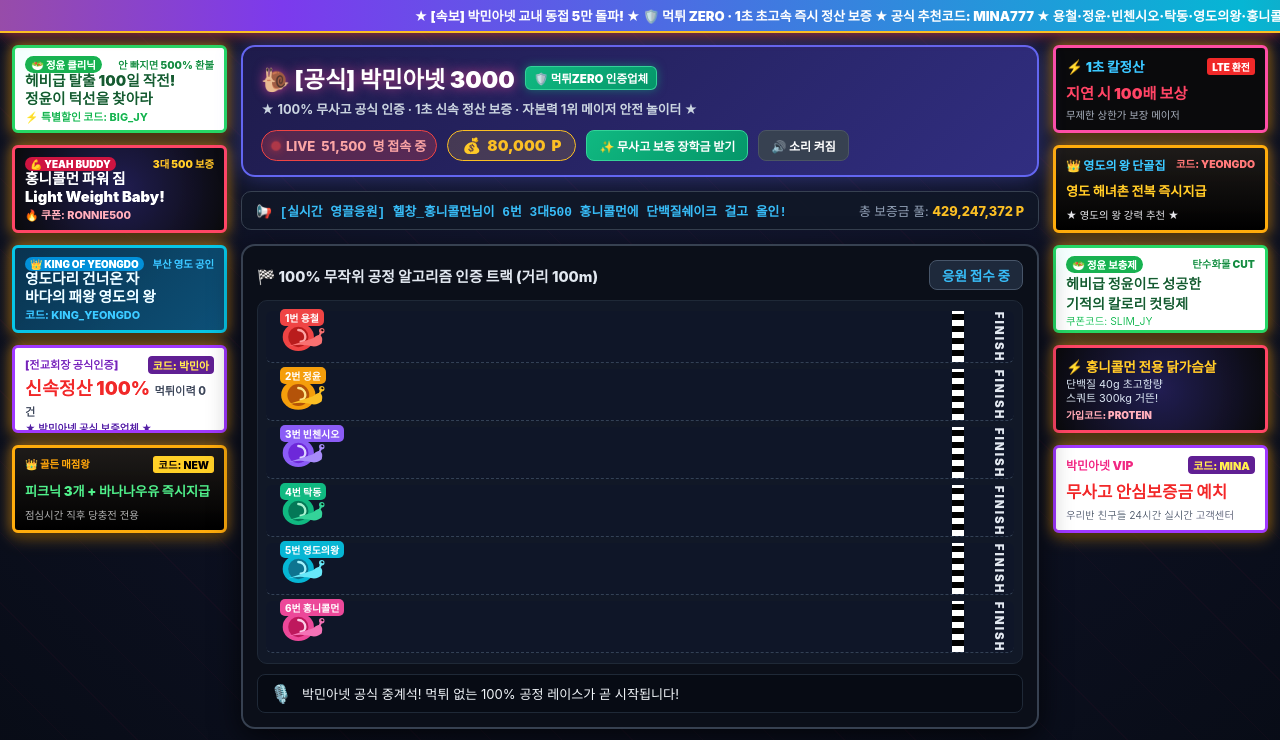
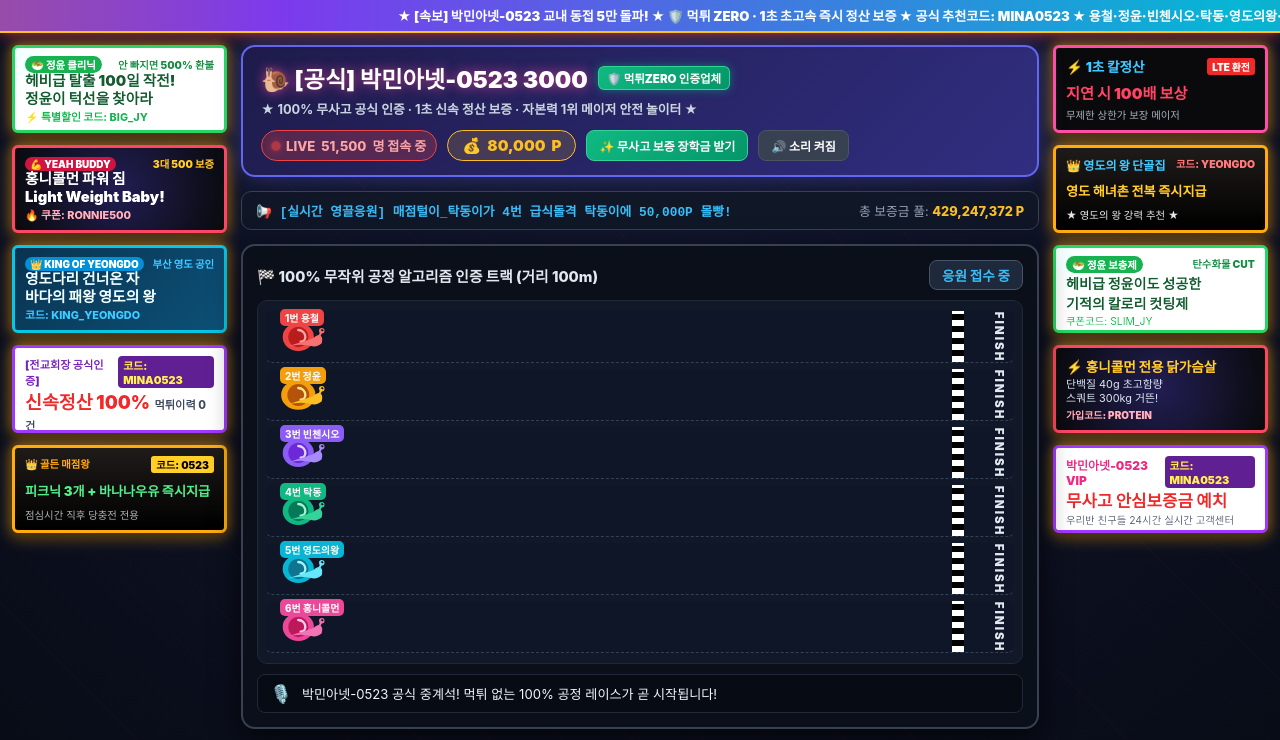
Before and after one commit to Yasking1002/YasLab, a plain HTML site: page index.html in a window 1280 px wide. Both pictures are taken after a click on the button "✨ 무사고 보증 장학금 받기". Shown: the top 740 px of the page. Drawn offline with Linux system fonts and the light colour scheme.

Commit message:
박민아넷 0523
ㅇㅇㅇㅇㅇ

```diff
--- a/index.html
+++ b/index.html
@@ -3,7 +3,7 @@
 <head>
   <meta charset="UTF-8">
   <meta name="viewport" content="width=device-width, initial-scale=1.0">
-  <title>🏆 [공식] 박민아넷 3000 (Snail Derby - 공식 인증 메이저)</title>
+  <title>🏆 [공식] 박민아넷-0523 (Snail Derby - 공식 인증 메이저)</title>
   <style>
     :root {
       --bg-dark: #070b14;
@@ -512,7 +512,7 @@
       align-items: center;
     }
 
-    /* 6마리 달팽이 그리드 */
+    /* 6마리 달팽이 그리드 (3x2) */
     .snail-cards {
       display: grid;
       grid-template-columns: repeat(3, 1fr);
@@ -789,19 +789,16 @@
 <body>
   <canvas id="confetti-canvas"></canvas>
 
-  <!-- 최상단 박민아넷 롤링 전광판 -->
+  <!-- 최상단 박민아넷-0523 롤링 전광판 -->
   <div class="top-marquee-strip">
     <div class="top-marquee-content">
-      ★ [속보] 박민아넷 교내 동접 5만 돌파! ★ 🛡️ 먹튀 ZERO · 1초 초고속 즉시 정산 보증 ★ 공식 추천코드: MINA777 ★ 용철·정윤·빈첸시오·탁동·영도의왕·홍니콜먼 세기의 6인 매치 ★ 수학적 100% 무작위 공정 알고리즘 인증 ★ 정보선생님도 인정한 메이저 1위 놀이터 ★
+      ★ [속보] 박민아넷-0523 교내 동접 5만 돌파! ★ 🛡️ 먹튀 ZERO · 1초 초고속 즉시 정산 보증 ★ 공식 추천코드: MINA0523 ★ 용철·정윤·빈첸시오·탁동·영도의왕·홍니콜먼 세기의 6인 매치 ★ 수학적 100% 무작위 공정 알고리즘 인증 ★ 정보선생님도 인정한 메이저 1위 놀이터 ★
     </div>
   </div>
 
   <div class="layout-wrapper">
-    <!-- ==========================================
-         좌측 사이드바 배너 (정윤 다이어트 광고 포함)
-         ========================================== -->
+    <!-- 좌측 사이드바 배너 -->
     <aside class="banner-sidebar">
-      <!-- ★ 유머 정윤이 다이어트 광고 배너 ★ -->
       <div class="ad-banner banner-diet" onclick="bannerClick('정윤 다이어트')">
         <div style="display:flex; justify-content:space-between; align-items:center;">
           <span class="diet-tag">🥗 정윤 클리닉</span>
@@ -813,7 +810,6 @@
         <div style="font-size:0.68rem; font-weight:800; color:#16a34a;">⚡ 특별할인 코드: BIG_JY</div>
       </div>
 
-      <!-- 홍니콜먼 헬스장 배너 -->
       <div class="ad-banner banner-gym" onclick="bannerClick('홍니콜먼 헬스')">
         <div style="display:flex; justify-content:space-between; align-items:center;">
           <span style="background:#be123c; color:#fff; font-size:0.62rem; font-weight:900; padding:1px 5px; border-radius:10px;">💪 YEAH BUDDY</span>
@@ -825,7 +821,6 @@
         <div style="font-size:0.68rem; font-weight:800; color:#fda4af;">🔥 쿠폰: RONNIE500</div>
       </div>
 
-      <!-- 영도의 왕 배너 -->
       <div class="ad-banner banner-king" onclick="bannerClick('영도의 왕')">
         <div style="display:flex; justify-content:space-between; align-items:center;">
           <span style="background:#0284c7; color:#fff; font-size:0.62rem; font-weight:900; padding:1px 5px; border-radius:10px;">👑 KING OF YEONGDO</span>
@@ -840,30 +835,27 @@
       <div class="ad-banner banner-major" onclick="bannerClick('공식 매점쿠폰')">
         <div style="display:flex; justify-content:space-between;">
           <span style="font-size:0.7rem; font-weight:900; color:#6b21a8;">[전교회장 공식인증]</span>
-          <span style="background:#581c87; color:#fde047; font-size:0.68rem; font-weight:900; padding:1px 5px; border-radius:4px;">코드: 박민아</span>
+          <span style="background:#581c87; color:#fde047; font-size:0.68rem; font-weight:900; padding:1px 5px; border-radius:4px;">코드: MINA0523</span>
         </div>
         <div>
           <span class="big-red">신속정산 100%</span>
           <span style="font-size:0.7rem; font-weight:800; color:#374151;"> 먹튀이력 0건</span>
         </div>
-        <div style="font-size:0.65rem; color:#4c1d95; font-weight:700;">★ 박민아넷 공식 보증업체 ★</div>
+        <div style="font-size:0.65rem; color:#4c1d95; font-weight:700;">★ 박민아넷-0523 공식 보증업체 ★</div>
       </div>
 
       <div class="ad-banner banner-gold" onclick="bannerClick('골든 스낵바')">
         <div style="display:flex; justify-content:space-between;">
           <span style="font-size:0.65rem; color:#f59e0b; font-weight:900;">👑 골든 매점왕</span>
-          <span style="background:#fbbf24; color:#000; font-size:0.65rem; font-weight:900; padding:1px 5px; border-radius:3px;">코드: NEW</span>
+          <span style="background:#fbbf24; color:#000; font-size:0.65rem; font-weight:900; padding:1px 5px; border-radius:3px;">코드: 0523</span>
         </div>
         <div style="font-size:0.82rem; font-weight:900; color:#4ade80;">피크닉 3개 + 바나나우유 즉시지급</div>
         <div style="font-size:0.65rem; color:#a3a3a3;">점심시간 직후 당충전 전용</div>
       </div>
     </aside>
 
-    <!-- ==========================================
-         중앙: 메인 경기장 & 배팅 구역
-         ========================================== -->
+    <!-- 중앙: 메인 경기장 & 배팅 구역 -->
     <div class="container">
-      <!-- 모바일용 배너 그리드 -->
       <div class="banner-grid-horizontal">
         <div class="ad-banner banner-diet" onclick="bannerClick('정윤 다이어트')">
           <div style="display:flex; justify-content:space-between;">
@@ -884,11 +876,11 @@
         </div>
       </div>
 
-      <!-- 상단 헤더 (인증/안전/노먹튀 강조) -->
+      <!-- 상단 헤더 -->
       <header>
         <div class="title-group">
           <div class="title-row">
-            <h1>🐌 [공식] 박민아넷 3000</h1>
+            <h1>🐌 [공식] 박민아넷-0523 3000</h1>
             <span class="safe-badge">🛡️ 먹튀ZERO 인증업체</span>
           </div>
           <p>★ 100% 무사고 공식 인증 · 1초 신속 정산 보증 · 자본력 1위 메이저 안전 놀이터 ★</p>
@@ -920,7 +912,7 @@
         </div>
       </div>
 
-      <!-- 트랙 경기장 (6개 레인) -->
+      <!-- 트랙 경기장 -->
       <div class="stadium">
         <div class="stadium-header">
           <div class="stadium-title">
@@ -930,7 +922,7 @@
         </div>
 
         <div class="track-container">
-          <!-- 1번 레인: 질주본능 용철이 -->
+          <!-- 1번 레인: 용철이 -->
           <div class="lane" id="lane-1">
             <div class="finish-line"></div>
             <div class="finish-text">FINISH</div>
@@ -948,7 +940,7 @@
             </div>
           </div>
 
-          <!-- 2번 레인: 헤비급폭격기 정윤이 -->
+          <!-- 2번 레인: 정윤이 -->
           <div class="lane" id="lane-2">
             <div class="finish-line"></div>
             <div class="finish-text">FINISH</div>
@@ -966,7 +958,7 @@
             </div>
           </div>
 
-          <!-- 3번 레인: 성스러운 빈첸시오 -->
+          <!-- 3번 레인: 빈첸시오 -->
           <div class="lane" id="lane-3">
             <div class="finish-line"></div>
             <div class="finish-text">FINISH</div>
@@ -984,7 +976,7 @@
             </div>
           </div>
 
-          <!-- 4번 레인: 급식돌격대 탁동이 -->
+          <!-- 4번 레인: 탁동이 -->
           <div class="lane" id="lane-4">
             <div class="finish-line"></div>
             <div class="finish-text">FINISH</div>
@@ -1020,7 +1012,7 @@
             </div>
           </div>
 
-          <!-- 6번 레인: 3대500 홍니콜먼 -->
+          <!-- 6번 레인: 홍니콜먼 -->
           <div class="lane" id="lane-6">
             <div class="finish-line"></div>
             <div class="finish-text">FINISH</div>
@@ -1042,7 +1034,7 @@
         <!-- 중계 해설 자막 -->
         <div class="commentary-box">
           <span style="color:#ef4444; font-size:1.1rem;">🎙️</span>
-          <span id="commentary-text">박민아넷 공식 중계석! 먹튀 없는 100% 공정 레이스가 곧 시작됩니다!</span>
+          <span id="commentary-text">박민아넷-0523 공식 중계석! 먹튀 없는 100% 공정 레이스가 곧 시작됩니다!</span>
         </div>
       </div>
 
@@ -1053,7 +1045,7 @@
           <span style="font-size: 0.8rem; color: #10b981; font-weight: bold;">*조작 없음! 6마리 모두 수학적으로 16.6% 공정 확률</span>
         </div>
 
-        <!-- 6마리 카드 그리드 (3x2) -->
+        <!-- 6마리 카드 그리드 -->
         <div class="snail-cards">
           <!-- 1번: 용철이 -->
           <div class="snail-card selected" id="card-1" onclick="selectSnail(1)">
@@ -1205,9 +1197,7 @@
       </div>
     </div>
 
-    <!-- ==========================================
-         우측 사이드바: 메이저 배너 도배
-         ========================================== -->
+    <!-- 우측 사이드바: 메이저 배너 도배 -->
     <aside class="banner-sidebar">
       <div class="ad-banner banner-neon" onclick="bannerClick('1초 신속출금')">
         <div style="display:flex; justify-content:space-between; align-items:center;">
@@ -1249,8 +1239,8 @@
 
       <div class="ad-banner banner-major" onclick="bannerClick('박민아 팬클럽')">
         <div style="display:flex; justify-content:space-between;">
-          <span style="font-size:0.75rem; font-weight:900; color:#db2777;">박민아넷 VIP</span>
-          <span style="background:#581c87; color:#fde047; font-size:0.68rem; font-weight:900; padding:1px 5px; border-radius:4px;">코드: MINA</span>
+          <span style="font-size:0.75rem; font-weight:900; color:#db2777;">박민아넷-0523 VIP</span>
+          <span style="background:#581c87; color:#fde047; font-size:0.68rem; font-weight:900; padding:1px 5px; border-radius:4px;">코드: MINA0523</span>
         </div>
         <div class="big-red" style="font-size:1.05rem;">무사고 안심보증금 예치</div>
         <div style="font-size:0.65rem; color:#4b5563;">우리반 친구들 24시간 실시간 고객센터</div>
@@ -1283,7 +1273,6 @@
     let onlineUsers = 51480;
     let basePool = 428950000;
 
-    // 6마리 달팽이 라인업
     const snailStats = [
       { name: '1번 질주본능 용철이', color: '#ef4444', odds: 4.50, count: 14200, pool: 120000000 },
       { name: '2번 헤비급폭격 정윤이', color: '#f59e0b', odds: 4.80, count: 13100, pool: 110000000 },
@@ -1293,14 +1282,14 @@
       { name: '6번 3대500 홍니콜먼', color: '#ec4899', odds: 6.00, count: 9800, pool: 82000000 }
     ];
 
-    // 이스터에그 알림 메시지
     const bannerFunnyQuotes = [
+      "🎂 담임선생님 생신(05.23) 축하드립니다! 전교생 무료 보증 쿠폰 발급!",
       "🥗 [정윤 다이어트 클리닉] \"내일부터 뺀다\" 365일 연속 달성 중!",
       "🏋️ 홍니콜먼: \"Light weight baby! 정윤아 닭가슴살 쉐이크 원샷해라!\"",
       "👑 영도의 왕: \"영도다리 밑에서부터 뛰어오면 누구든 살 빠진다!\"",
       "⚡ 질주본능 용철이: \"야자 종 치는 순간 내 속도는 마하 1이다!\"",
       "🥪 탁동이: \"다이어트는 무슨, 오늘 급식 돈까스 곱빼기다!\"",
-      "🛡️ 박민아넷 보안팀: \"100% 무사고 먹튀 ZERO 청정 시스템 가동 중입니다.\""
+      "🛡️ 박민아넷-0523 보안팀: \"100% 무사고 먹튀 ZERO 청정 시스템 가동 중입니다.\""
     ];
 
     function bannerClick(name) {
@@ -1309,7 +1298,6 @@
       alert(`[${name}]\n\n${quote}`);
     }
 
-    // Web Audio API 효과음
     let audioCtx = null;
     function getAudioContext() {
       if (!audioCtx) audioCtx = new (window.AudioContext || window.webkitAudioContext)();
@@ -1354,7 +1342,7 @@
     }
 
     /* ========================================================
-       2. 실시간 응원 티커 (친구들 닉네임 반영)
+       2. 실시간 응원 티커
        ======================================================== */
     const tickerMessages = [
       "영도의왕(051)님이 5번 영도의 왕에 100,000P 패기 몰빵!",
@@ -1362,7 +1350,8 @@
       "매점털이_탁동이가 4번 급식돌격 탁동이에 50,000P 몰빵!",
       "다이어트포기_정윤님이 2번 헤비급폭격 정윤이에 70,000P 투척!",
       "야자탈출러_용철이가 1번 질주본능 용철이에 전재산 응원!",
-      "세례명_빈첸시오님이 3번 성스러운 빈첸시오에 축복 투표 완료!"
+      "세례명_빈첸시오님이 3번 성스러운 빈첸시오에 축복 투표 완료!",
+      "담임쌤사랑해(0523)님이 박민아넷 전원에게 생신 떡을 돌렸습니다!"
     ];
 
     setInterval(() => {
@@ -1429,7 +1418,7 @@
       if (isRacing) return;
       userBalance += 30000;
       updateBalanceDisplay();
-      alert("✨ [100% 무사고 안심 장학금] 30,000 P 가 지원되었습니다! 공정 레이스를 즐겨보세요!");
+      alert("✨ [0523 생신 기념 특별 장학금] 30,000 P 가 충전되었습니다! 즐겁게 응원하세요!");
       soundWin();
     }
 
@@ -1438,7 +1427,7 @@
     }
 
     /* ========================================================
-       4. 6마리 달팽이 레이스 & 공정 추첨 로직
+       4. 레이스 로직 & 1/6 완전 공정 추첨
        ======================================================== */
     const commentaryList = [
       "질주본능 용철이가 이판사판으로 치고 나갑니다!",
@@ -1485,7 +1474,6 @@
       ];
       snails.forEach(s => s.style.left = '10px');
 
-      // 6마리 완전 균등 확률 (각 16.666%)
       const fairWinnerIndex = Math.floor(Math.random() * 6);
       const winnerSnailId = fairWinnerIndex + 1;
 
@@ -1498,7 +1486,7 @@
       let step = 0;
 
       const commentaryEl = document.getElementById('commentary-text');
-      commentaryEl.innerText = "🚥 스타트! 박민아넷 최강의 1위 달팽이는 누구인가?!";
+      commentaryEl.innerText = "🚥 스타트! 박민아넷-0523 최강의 1위 달팽이는 누구인가?!";
 
       const raceInterval = setInterval(() => {
         step++;
@@ -1569,7 +1557,6 @@
       document.getElementById('start-btn').disabled = false;
       isRacing = false;
 
-      // 결과 모달창
       const modal = document.getElementById('result-modal');
       const modalIcon = document.getElementById('modal-icon');
       const modalTitle = document.getElementById('modal-title');
```
